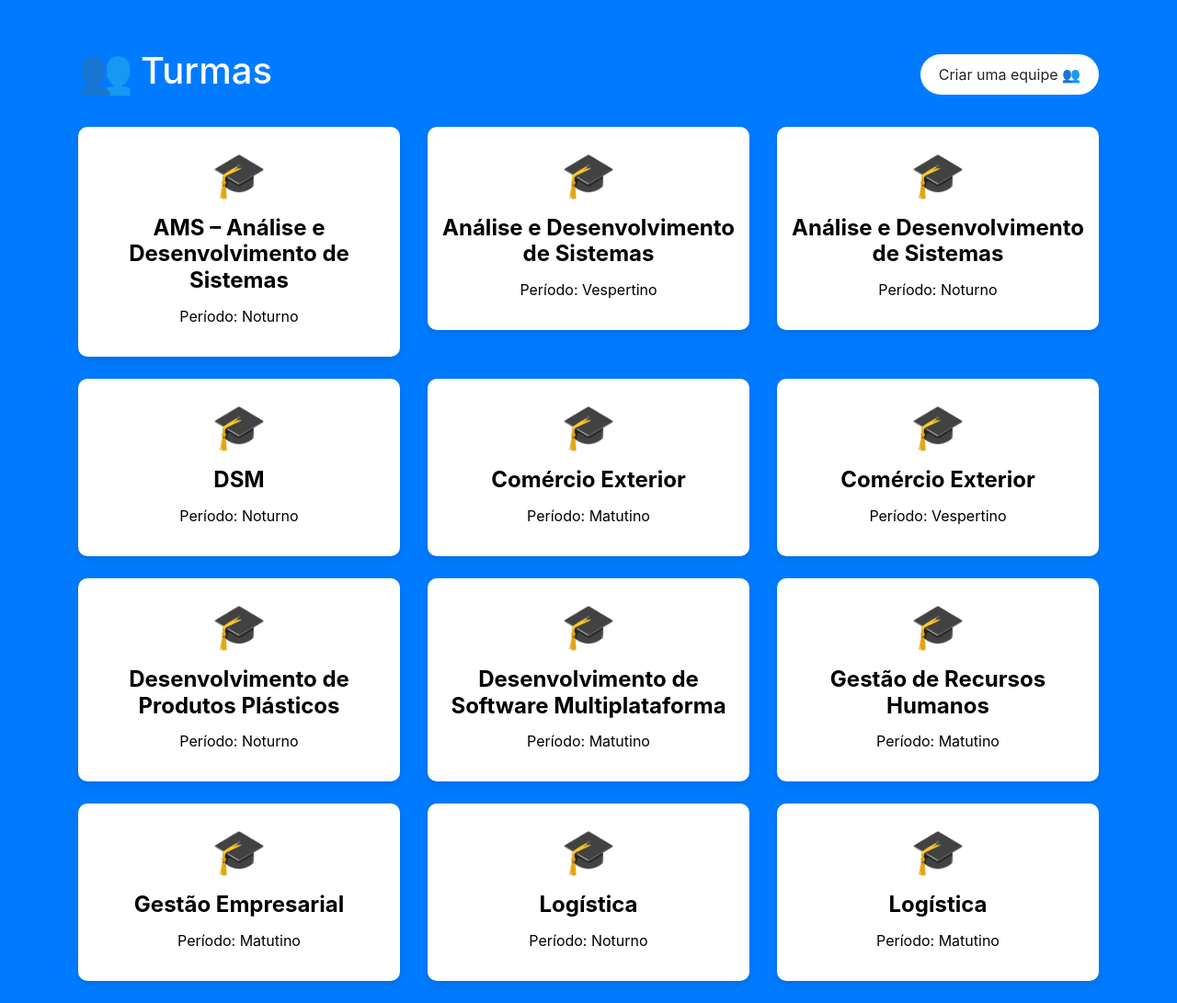
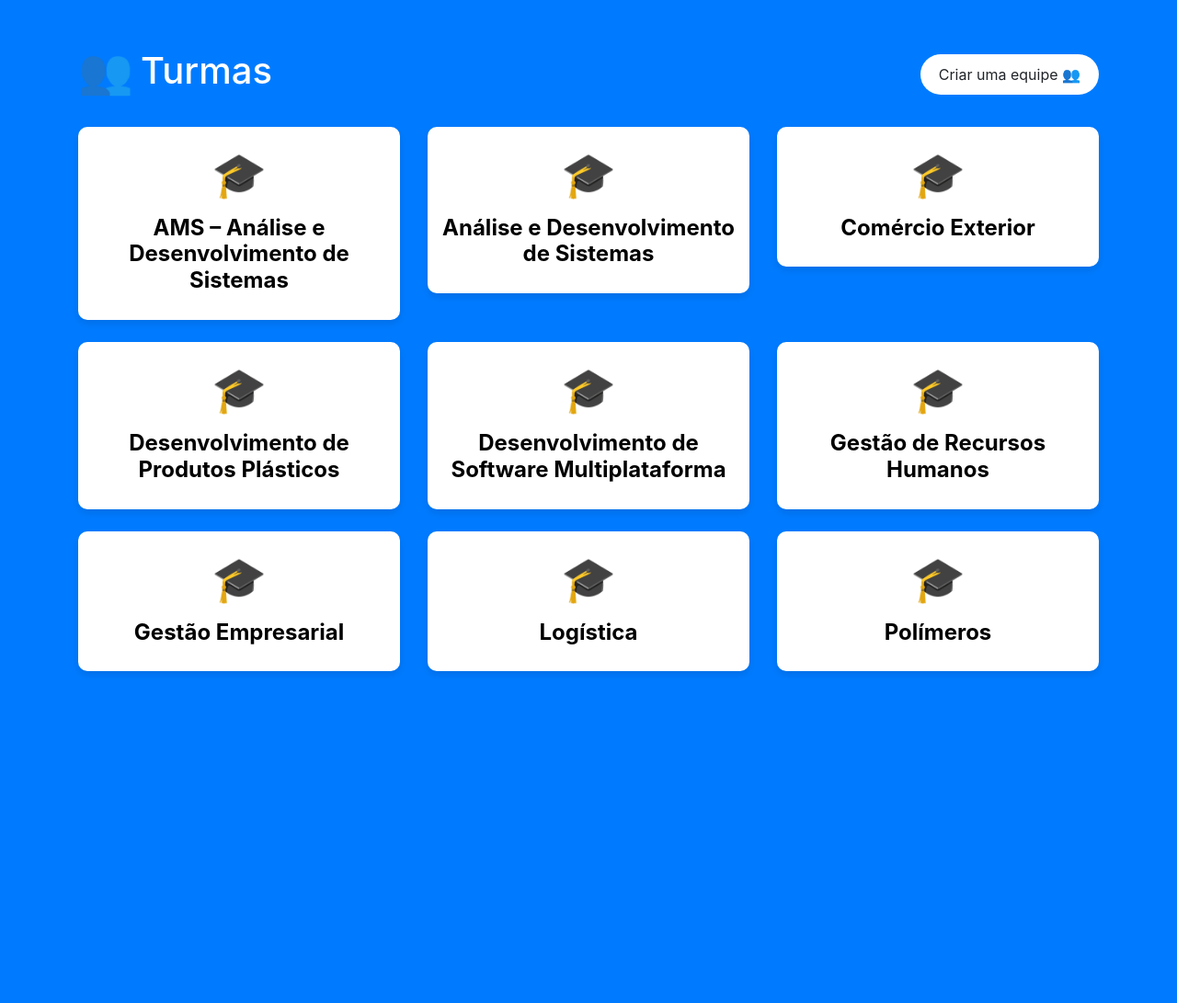
Before and after one commit to ajlima12/TURMASPI, a website built with Vite: page index.html in a window 1280 px wide. Shown: the whole page at 92% size. After the commit the page ends 800 px from the top, so only its background shows below. Built offline with nearby package versions, Linux system fonts and the light colour scheme.

Commit message:
MUDANÇAS P.I

```diff
--- a/index.html
+++ b/index.html
@@ -24,34 +24,17 @@
                     <div class="card p-3 text-center btn-transparent">
                         <div class="icon mb-2">&#127891;</div>
                         <h2 class="card-title">AMS – Análise e Desenvolvimento de Sistemas</h2>
-                        <p>Período: Noturno</p>
+
                     </div>
                 </a>
             </div>
+
             <div class="col-md-4 mb-4">
                 <a href="Semestres.html">
                     <div class="card p-3 text-center btn-transparent">
                         <div class="icon mb-2">&#127891;</div>
                         <h2 class="card-title">Análise e Desenvolvimento de Sistemas</h2>
-                        <p>Período: Vespertino</p>
-                    </div>
-                </a>
-            </div>
-            <div class="col-md-4 mb-4">
-                <a href="Semestres.html">
-                    <div class="card p-3 text-center btn-transparent">
-                        <div class="icon mb-2">&#127891;</div>
-                        <h2 class="card-title">Análise e Desenvolvimento de Sistemas</h2>
-                        <p>Período: Noturno</p>
-                    </div>
-                </a>
-            </div>
-            <div class="col-md-4 mb-4">
-                <a href="Semestres.html">
-                    <div class="card p-3 text-center btn-transparent">
-                        <div class="icon mb-2">&#127891;</div>
-                        <h2 class="card-title">DSM</h2>
-                        <p>Período: Noturno</p>
+
                     </div>
                 </a>
             </div>
@@ -60,16 +43,7 @@
                     <div class="card p-3 text-center btn-transparent">
                         <div class="icon mb-2">&#127891;</div>
                         <h2 class="card-title">Comércio Exterior</h2>
-                        <p>Período: Matutino</p>
-                    </div>
-                </a>
-            </div>
-            <div class="col-md-4 mb-4">
-                <a href="Semestres.html">
-                    <div class="card p-3 text-center btn-transparent">
-                        <div class="icon mb-2">&#127891;</div>
-                        <h2 class="card-title">Comércio Exterior</h2>
-                        <p>Período: Vespertino</p>
+
                     </div>
                 </a>
             </div>
@@ -78,7 +52,7 @@
                     <div class="card p-3 text-center btn-transparent">
                         <div class="icon mb-2">&#127891;</div>
                         <h2 class="card-title">Desenvolvimento de Produtos Plásticos</h2>
-                        <p>Período: Noturno</p>
+
                     </div>
                 </a>
             </div>
@@ -87,7 +61,7 @@
                     <div class="card p-3 text-center btn-transparent">
                         <div class="icon mb-2">&#127891;</div>
                         <h2 class="card-title">Desenvolvimento de Software Multiplataforma</h2>
-                        <p>Período: Matutino</p>
+
                     </div>
                 </a>
             </div>
@@ -96,7 +70,7 @@
                     <div class="card p-3 text-center btn-transparent">
                         <div class="icon mb-2">&#127891;</div>
                         <h2 class="card-title">Gestão de Recursos Humanos</h2>
-                        <p>Período: Matutino</p>
+
                     </div>
                 </a>
             </div>
@@ -105,7 +79,7 @@
                     <div class="card p-3 text-center btn-transparent">
                         <div class="icon mb-2">&#127891;</div>
                         <h2 class="card-title">Gestão Empresarial</h2>
-                        <p>Período: Matutino</p>
+
                     </div>
                 </a>
             </div>
@@ -114,7 +88,7 @@
                     <div class="card p-3 text-center btn-transparent">
                         <div class="icon mb-2">&#127891;</div>
                         <h2 class="card-title">Logística</h2>
-                        <p>Período: Noturno</p>
+
                     </div>
                 </a>
             </div>
@@ -122,8 +96,8 @@
                 <a href="Semestres.html">
                     <div class="card p-3 text-center btn-transparent">
                         <div class="icon mb-2">&#127891;</div>
-                        <h2 class="card-title">Logística</h2>
-                        <p>Período: Matutino</p>
+                        <h2 class="card-title">Polímeros</h2>
+
                     </div>
                 </a>
             </div>
```
